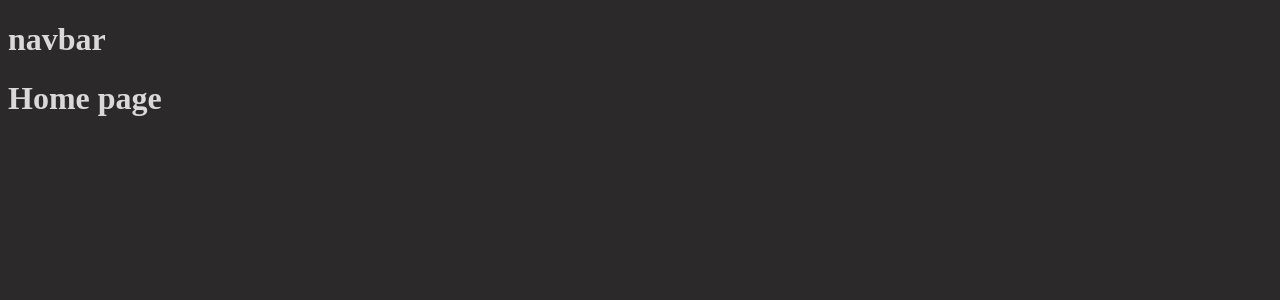
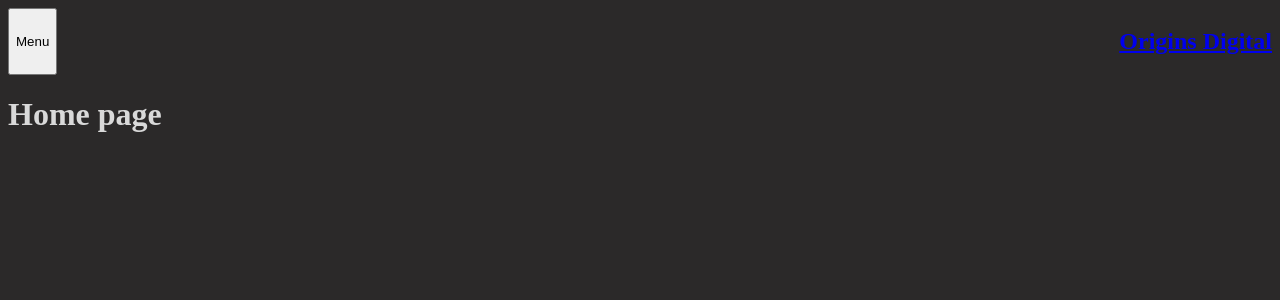
Before and after one commit to WildCodeSchool-2024-02/WildCodeSchool-2024-02-JS-Remote-JavaScrypte-P3-DigiCode, a React (Vite) app in the folder client/: page / in a window 1280 px wide. Shown: the top 300 px of the page. Built offline with nearby package versions, Linux system fonts and the light colour scheme.

Commit message:
feat(navbar): created popover menu

```diff
--- /dev/null
+++ b/client/src/components/navbar/NavBar.css
@@ -0,0 +1,12 @@
+.navbar-container {
+  position: relative;
+  display: flex;
+  justify-content: space-between;
+}
+
+#navlinks {
+  margin: 0;
+  position: absolute;
+  top: 12%;
+  left: 2%;
+}
--- a/client/src/components/navbar/NavBar.jsx
+++ b/client/src/components/navbar/NavBar.jsx
@@ -1,3 +1,36 @@
-export default function NavBar (){
-    return <h1> navbar </h1>;
+import { Link } from "react-router-dom";
+import "./NavBar.css";
+
+export default function NavBar() {
+  return (
+    <nav className="navbar-container">
+      <button
+        type="button"
+        popovertarget="navlinks"
+        popovertargetaction="toggle"
+      >
+        Menu
+      </button>
+      <div id="navlinks" popover="true">
+        <ul>
+          <li>
+            <Link to="/categories">Categories</Link>
+          </li>
+          <li>
+            <Link to="login">Login</Link> / <Link to="signup">Signup</Link>
+          </li>
+          {/* Une fois l'utilisateur authentifié, changer "login/signup" par "my account" */}
+          <li>
+            <Link to="contact">Contact</Link>
+          </li>
+          <li>
+            <Link to="about">About us</Link>
+          </li>
+        </ul>
+      </div>
+      <h1>
+        <Link to="/">Origins Digital</Link>
+      </h1>
+    </nav>
+  );
 }
```
